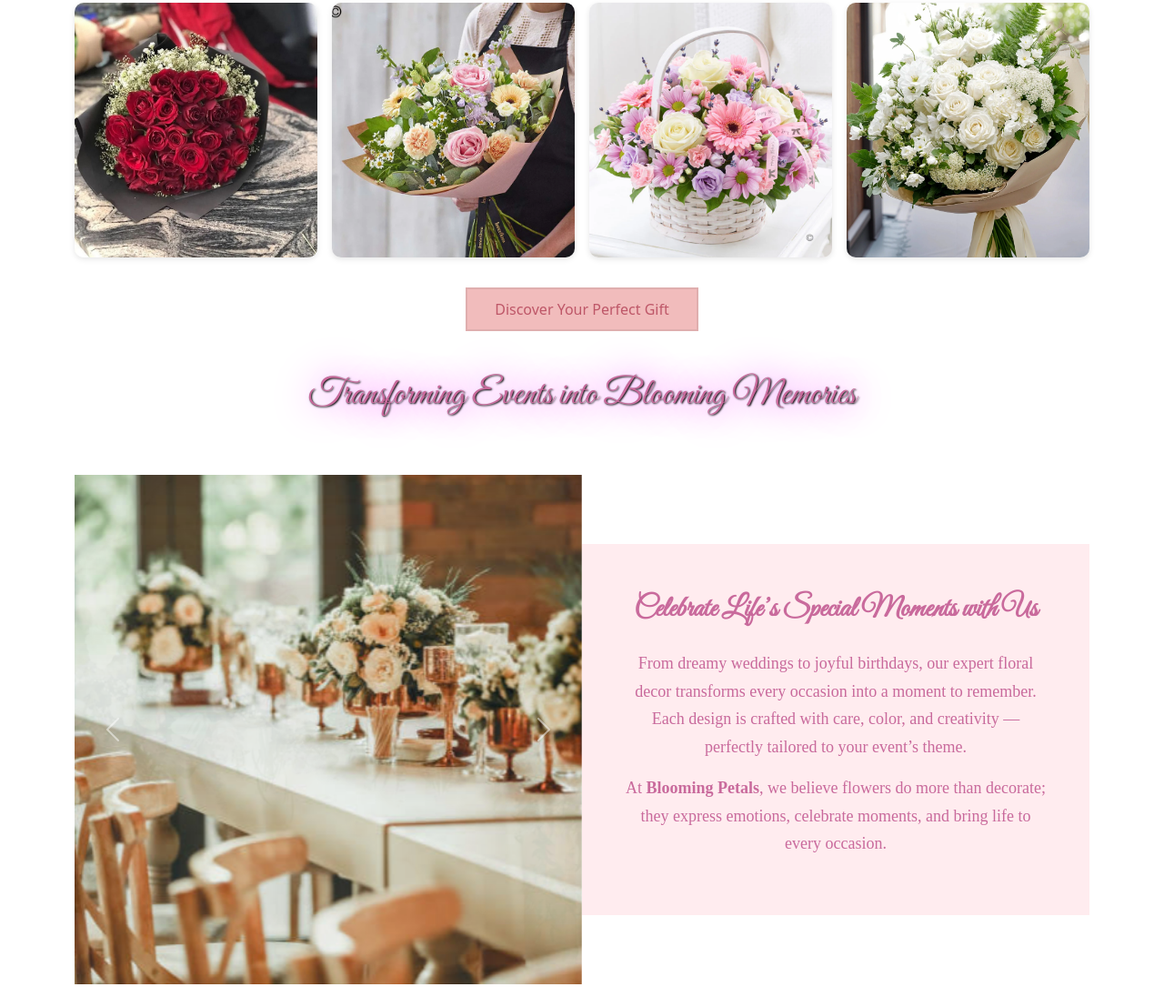
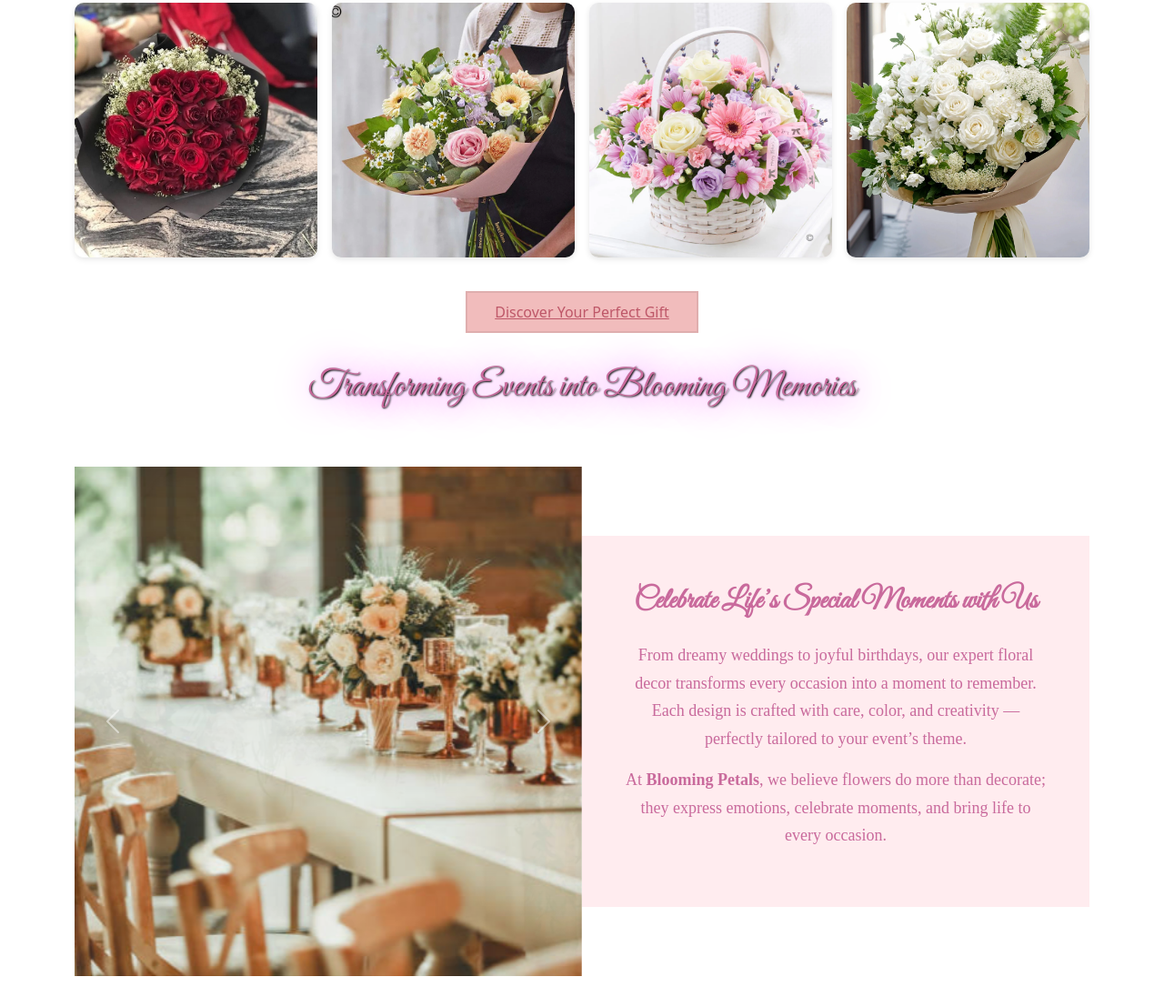
Before and after one commit to pervaiztooba3/my-first-project, a plain HTML site: page home.html in a window 1280 px wide. Shown: the part 1012-2108 px from the top of the page at 91% size. Drawn offline with nearby package versions, Linux system fonts and the light colour scheme.

Commit message:
home page btn styling

```diff
--- a/home.html
+++ b/home.html
@@ -108,8 +108,8 @@
       <img src="asset/bouquwt/monochromatic-white-bouquet-150989.webp" alt="">
     </div>
 
-    <div class="col-lg-12 col-md-12 col-12 text-center">
-      <button class="btn_demo">Discover Your Perfect Gift</button>
+    <div class="col-lg-12 col-md-12 col-12 text-center mt-5">
+      <a href="" class="btn_demo">Discover Your Perfect Gift</a>
     </div>
 
   </div>
@@ -139,10 +139,10 @@
               class="d-block w-100 home_second_part_img" alt="Decor 2">
           </div>
 
-          <div class="carousel-item">
+          <!-- <div class="carousel-item">
             <img src="asset/home_page/pngtree-bridal-swings-floral-wedding-decor-picture-image_15560970.jpg"
               class="d-block w-100 home_second_part_img" alt="Decor 3">
-          </div>
+          </div> -->
 
           <div class="carousel-item">
             <img src="asset/home_page/istockphoto-1197789061-612x612.jpg"
@@ -175,6 +175,7 @@
 
     <!-- Right Side - Text -->
     <div class="col-lg-6 col-md-12 right text-center p-4 p-md-5">
+
       <p class="home_sec_part_right_h_1">Celebrate Life’s Special Moments with Us</p>
       <p class="home_sec_part_right_p_1">
         From dreamy weddings to joyful birthdays, our expert floral decor transforms every occasion into a moment to remember.
```
